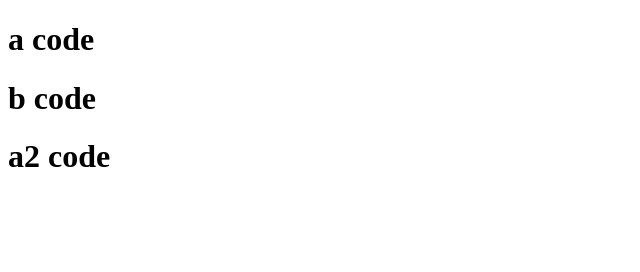
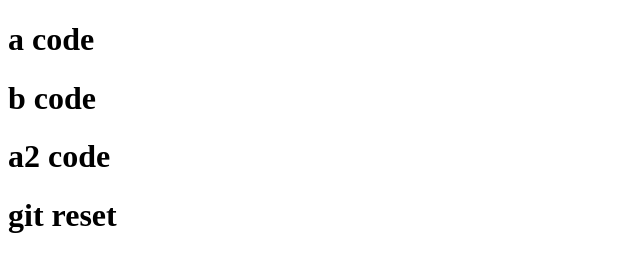
Before and after one commit to sexfat/cfd102_git, a website: page index.html in a window 1280 px wide. Shown: the whole page, without its empty margins (0-640 px from the left). Drawn offline with Linux system fonts and the light colour scheme.

Commit message:
add reset

```diff
--- a/index.html
+++ b/index.html
@@ -10,6 +10,9 @@
       <h1>b code</h1>
       <h1>a2 code</h1>
     </div>
+    <h1>git reset</h1>
+
+
 </head>
 <body>
 
```
